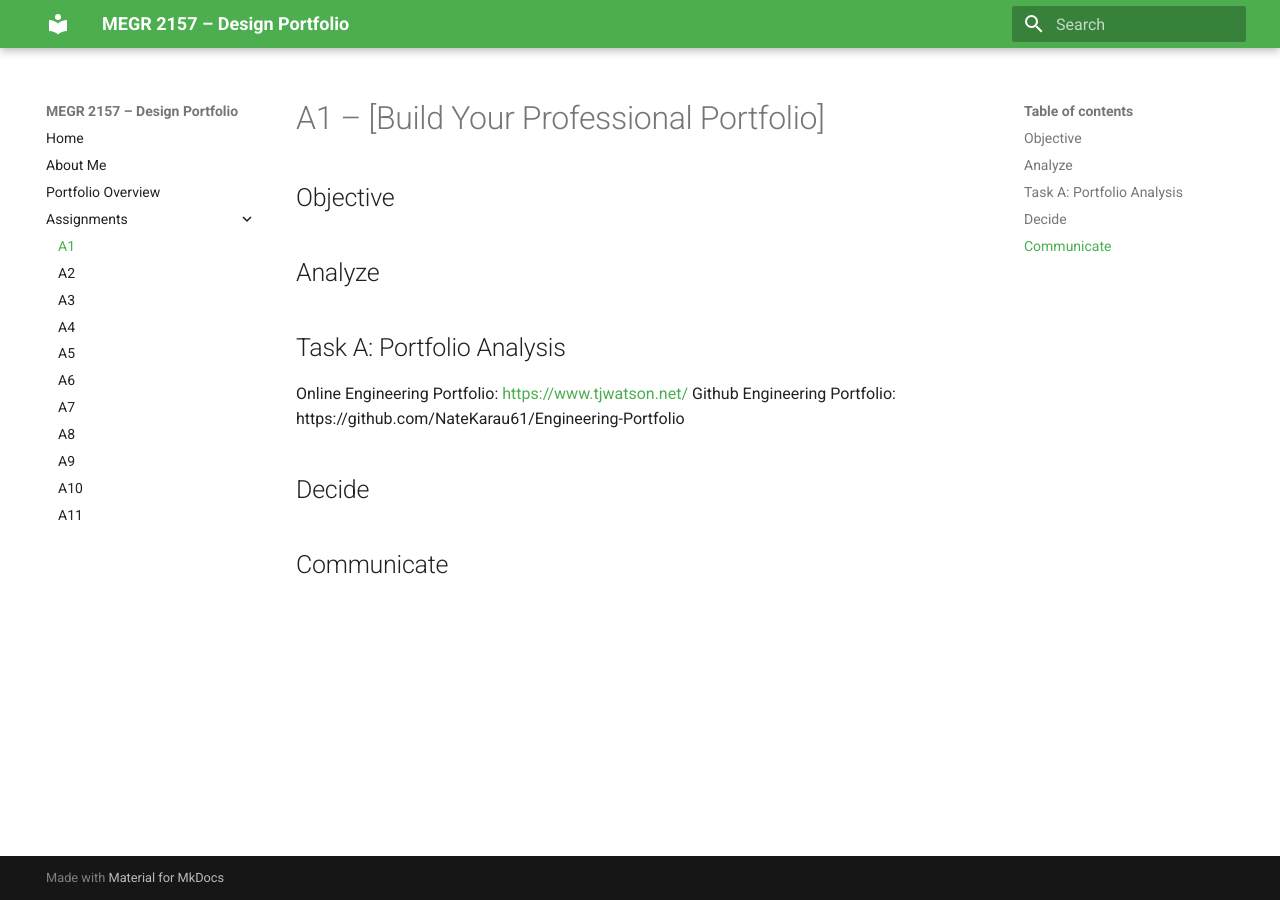
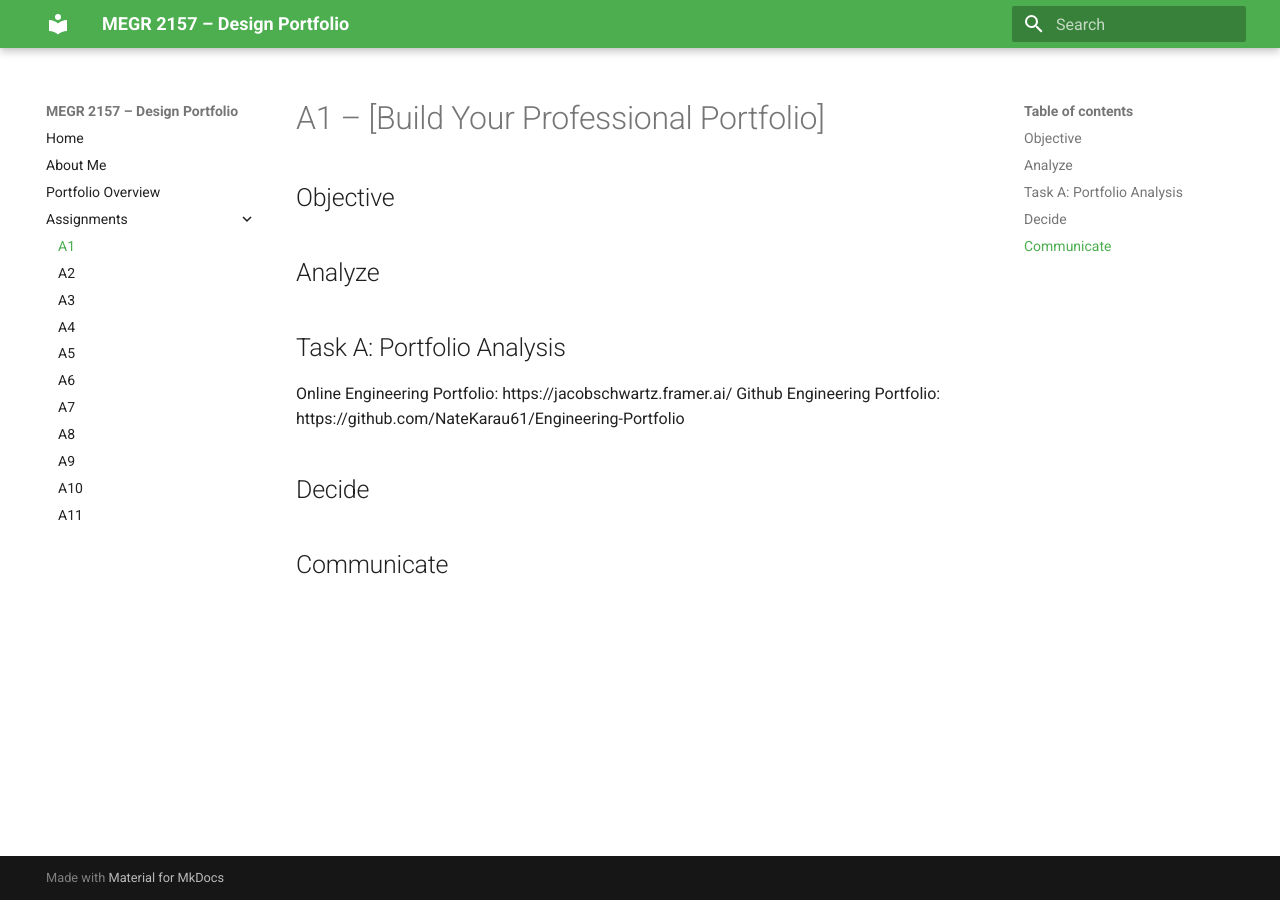
Before and after one commit to jcasillaspad/MEGR2157-Portfolio, an MkDocs documentation site: the page built from docs/assignments/A01/index.md, in a window 1280 px wide. Built offline with MkDocs 1.6.1 and Material for MkDocs 9.7.7, drawn with Linux system fonts in a browser that asks for light colours; part of the change alters nothing that is shown.

Commit message:
Update online engineering portfolio link

```diff
--- a/docs/assignments/A01/index.md
+++ b/docs/assignments/A01/index.md
@@ -5,7 +5,7 @@
 
 ## Analyze
 ## Task A: Portfolio Analysis
-Online Engineering Portfolio: [https://www.tjwatson.net/](https://jacobschwartz.framer.ai/projects/independent)
+Online Engineering Portfolio: https://jacobschwartz.framer.ai/
 Github Engineering Portfolio: https://github.com/NateKarau61/Engineering-Portfolio
 
 
```
